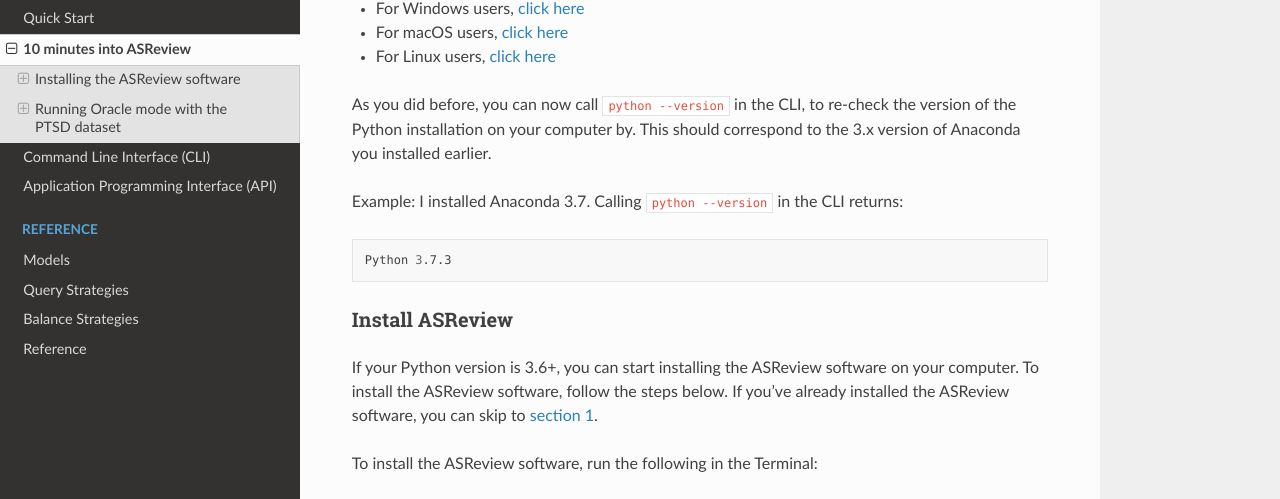
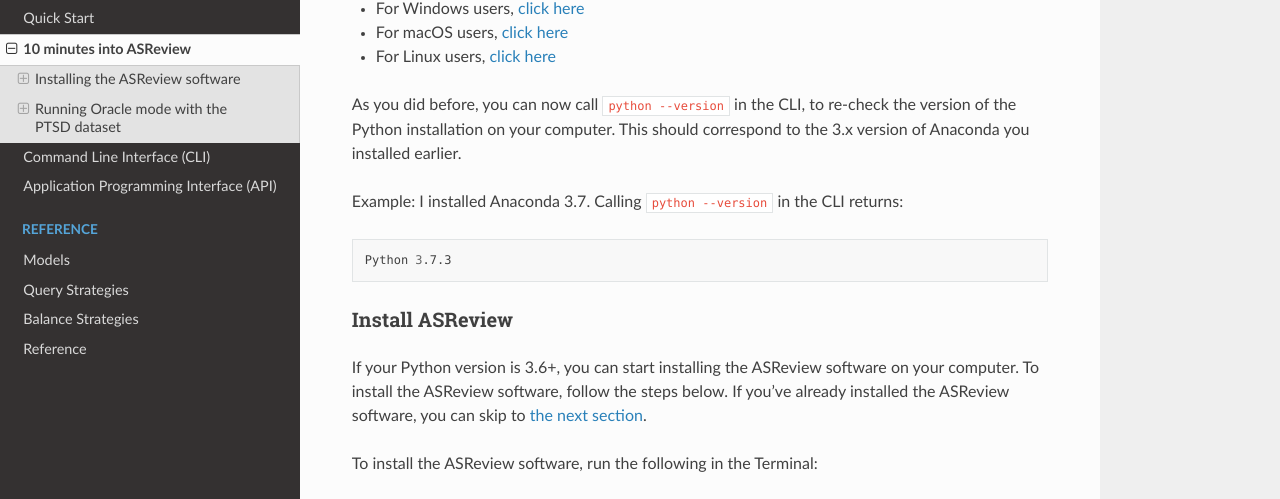
Before and after one commit to asreview/asreview, a Sphinx documentation site: the page built from docs/source/10minutes_asreview.rst, in a window 1280 px wide and 900 px high, scrolled down 1324 px. Shown: the part 163-662 px from the top of the window. Built offline with Sphinx 7.4.7 and the Read the Docs theme 2.0.0, drawn with Linux system fonts in a browser that asks for light colours.

Commit message:
Update 10minutes_asreview.rst
fixing in-document links

```diff
--- a/docs/source/10minutes_asreview.rst
+++ b/docs/source/10minutes_asreview.rst
@@ -3,7 +3,7 @@
 
 This tutorial will guide you in running the ASReview software. It
 consists of two parts, 0) `the installation of the ASReview
-software <#installing-the-asreview-software>`__ and 1) `a
+software <installing-the-asreview-software>`__ and 1) `a
 demonstration of the Oracle mode of the ASReview
 software <#running-oracle-mode-with-the-ptsd-dataset>`__.
 
@@ -51,10 +51,10 @@
     Python 2.7.6
 
 If your Python version is 3.6.x or higher, you can skip to `section 0.2
-Installing the ASReview software <#02-install-asreview>`__.
+Installing the ASReview software <#install-asreview>`__.
 
 If this is not the case, as in the example above, follow the
-instructions in `the next section <#Anaconda>`__ to install a more
+instructions in `the next section <#install-python>`__ to install a more
 recent version of Python.
 
 Install Python
@@ -85,7 +85,7 @@
    here <https://docs.anaconda.com/anaconda/install/linux/>`__
 
 As you did before, you can now call ``python --version`` in the CLI, to
-re-check the version of the Python installation on your computer by.
+re-check the version of the Python installation on your computer.
 This should correspond to the 3.x version of Anaconda you installed
 earlier.
 
@@ -102,7 +102,7 @@
 If your Python version is 3.6+, you can start installing the ASReview
 software on your computer. To install the ASReview software, follow the
 steps below. If you’ve already installed the ASReview software, you can
-skip to `section 1 <#1-running-oracle-mode-with-the-ptsd-dataset>`__.
+skip to `the next section <#running-oracle-mode-with-the-ptsd-dataset>`__.
 
 To install the ASReview software, run the following in the Terminal:
 
```
